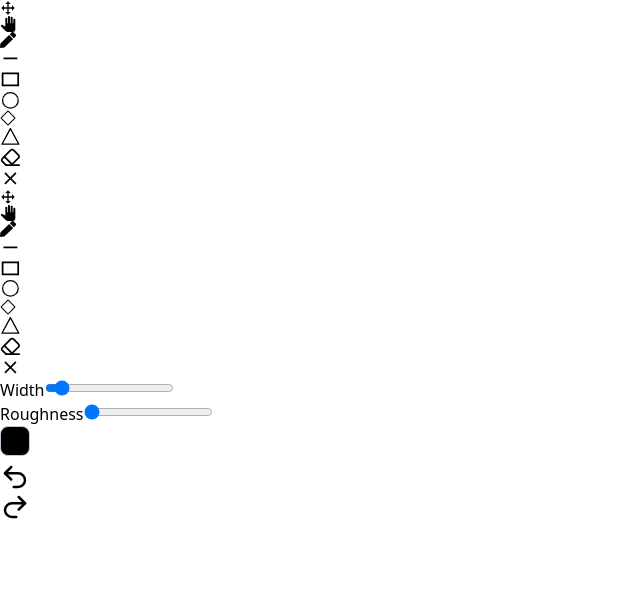
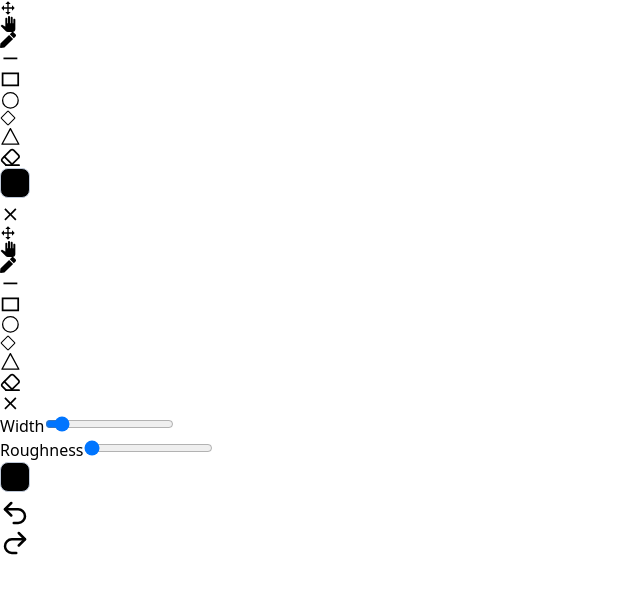
Before and after one commit to abh-i-navv/sketch-book, a React (Vite) app: page / in a window 1280 px wide. Shown: the top 594 px of the page, without its empty margins (0-640 px from the left). Built offline with nearby package versions, Linux system fonts and the light colour scheme; some icons are missing.

Commit message:
touch events added

```diff
--- a/src/components/DrawingArea.jsx
+++ b/src/components/DrawingArea.jsx
@@ -250,10 +250,15 @@ function DrawingArea() {
 
       const onMouseDown = (e) =>{
 
+        e.preventDefault();
         // calculating the coordinates with reference to canvas
-        const x = (e.clientX - panOffset.x*scale + scaleOffsetX)/scale
-        const y = (e.clientY - panOffset.y*scale + scaleOffsetY)/scale
+        let x = (e.clientX - panOffset.x*scale + scaleOffsetX)/scale
+        let y = (e.clientY - panOffset.y*scale + scaleOffsetY)/scale
 
+        if(e.type === 'touchstart'){
+          x = (e.touches[0].clientX - panOffset.x*scale + scaleOffsetX)/scale
+          y = (e.touches[0].clientY - panOffset.y*scale + scaleOffsetY)/scale
+        }
 
         // if selection tool is selected
         if(currentTool === 'moving'){
@@ -325,8 +330,7 @@ function DrawingArea() {
         // console.log(e.touches[0].clientX, e.touches[0].clientY);
 
         // console.log(e.type === 'touchmove');
-
-
+        if(currentTool === 'none')  return
         let x = (e.clientX - panOffset.x*scale + scaleOffsetX)/scale
         let y = (e.clientY - panOffset.y*scale + scaleOffsetY)/scale
 
@@ -412,7 +416,6 @@ function DrawingArea() {
       }
 
       const onMouseUp = () => {
-
         setAction('none')
         setPoints([])
         setMovingElement(null)
@@ -436,9 +439,7 @@ function DrawingArea() {
       canvas.addEventListener('mousedown', onMouseDown)
       document.addEventListener("wheel", onWheelEvent);
 
-      document.addEventListener("touchstart",(e) => {
-        e.preventDefault();
-      },false)
+
       canvas.addEventListener('touchmove', onMouseMove)
       document.addEventListener('touchend', onMouseUp)
       canvas.addEventListener('touchstart', onMouseDown)
--- a/src/components/SideBar.jsx
+++ b/src/components/SideBar.jsx
@@ -12,10 +12,13 @@ import { IconContext } from 'react-icons';
 import { MdOutlineHorizontalRule } from "react-icons/md";
 import useDraw from '../context/useDraw';
 
+
+
+
+
 export default function () {
     const {currentTool,setCurrentTool,strokeWidth,setStrokeWidth,stroke,setStroke, setRoughness,
         roughness,setElements,elements,elementHistory, setElementHistory,scale, setScale} = useDraw()
-
 
   return (
     <>
@@ -54,7 +57,10 @@ export default function () {
             <div className={`cursor-pointer m-2 p-2 flex items-center justify-center hover:bg-[#b3aad5] ${currentTool === 'eraser' ? 'bg-[#b3aad5]' : ''}`} onClick={()=>{setCurrentTool('eraser')}}>
                 <LuEraser  />
             </div>
-            <div className={`cursor-pointer m-2 p-2 flex items-center justify-center hover:bg-[#c49898]`} onClick={() => {setElements([])}}>
+            <div className='flex justify-center items-center m-2'>
+                <input type='color' value={stroke} onChange={(e) => {setStroke(e.target.value)}}></input>
+            </div>
+            <div className={`cursor-pointer m-2 p-2 flex items-center justify-center`} id='clear' onClick={() => {setElements([])}}>
                 <MdOutlineClear />
             </div>
             </IconContext.Provider>
```
